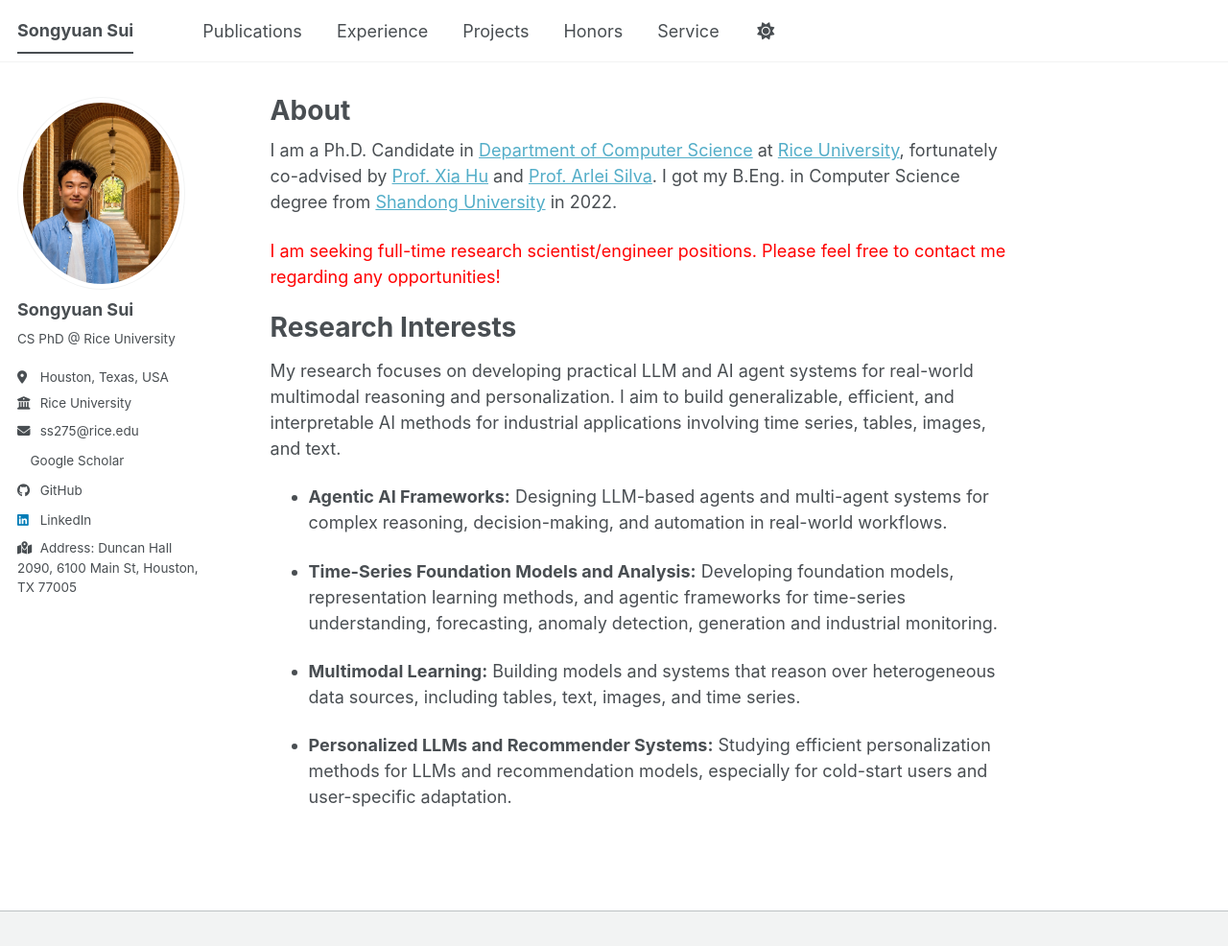
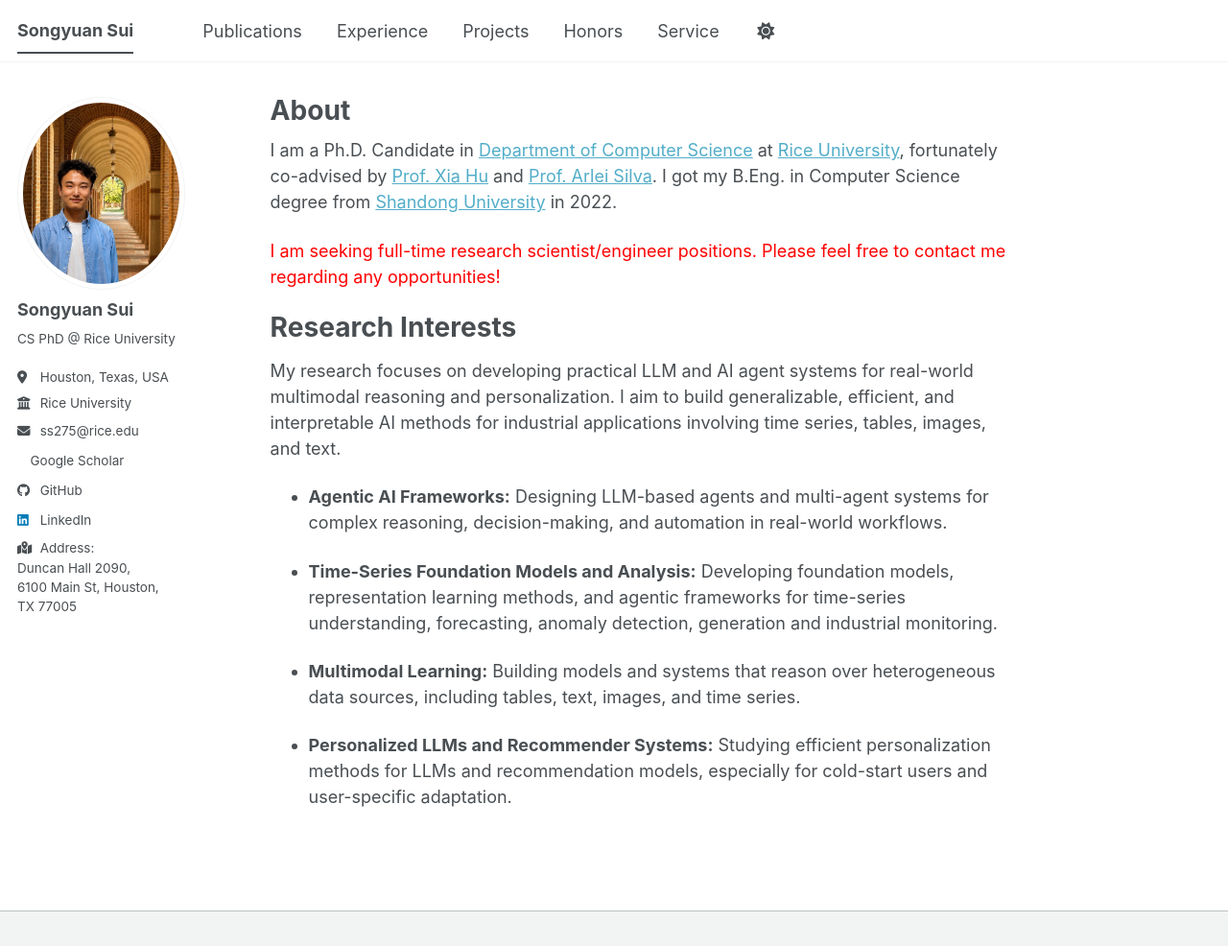
Before and after one commit to SongyuanSui/SongyuanSui.github.io, a Jekyll site: the page built from _pages/about.md, in a window 1280 px wide and 986 px high. Shown: the whole window at 96% size. Built offline with Jekyll 4.4.1, drawn with Linux system fonts in a browser that asks for light colours; a style sheet for code colours, icons or effects is not loaded; part of the change alters nothing that is shown.

Commit message:
adjust address

```diff
--- a/_config.yml
+++ b/_config.yml
@@ -29,7 +29,10 @@ author:
   bio              : "CS PhD @ Rice University"
   location         : "Houston, Texas, USA"
   employer         : "Rice University"
-  address          : "Duncan Hall 2090, 6100 Main St, Houston, TX 77005"
+  address:
+    - "Duncan Hall 2090,"
+    - "6100 Main St, Houston,"
+    - "TX 77005"
   uri              : # URL
   email            : "ss275@rice.edu"
 
--- a/_includes/author-profile.html
+++ b/_includes/author-profile.html
@@ -130,7 +130,7 @@
         <li><a href="https://www.linkedin.com/in/{{ author.linkedin }}"><i class="fab fa-fw fa-linkedin icon-pad-right" aria-hidden="true"></i>LinkedIn</a></li>
       {% endif %}
       {% if author.address %}
-        <li class="author__desktop" style="white-space: normal; overflow-wrap: anywhere;"><i class="fas fa-fw fa-map-location-dot icon-pad-right" aria-hidden="true"></i>Address: {{ author.address }}</li>
+        <li class="author__desktop" style="white-space: normal; overflow-wrap: anywhere;"><i class="fas fa-fw fa-map-location-dot icon-pad-right" aria-hidden="true"></i>Address:<br />{% for line in author.address %}{{ line }}{% unless forloop.last %}<br />{% endunless %}{% endfor %}</li>
       {% endif %}
       {% if author.mastodon %}
         <li><a href="{{ author.mastodon }}"><i class="fab fa-fw fa-mastodon icon-pad-right" aria-hidden="true"></i>Mastodon</a></li>
```
